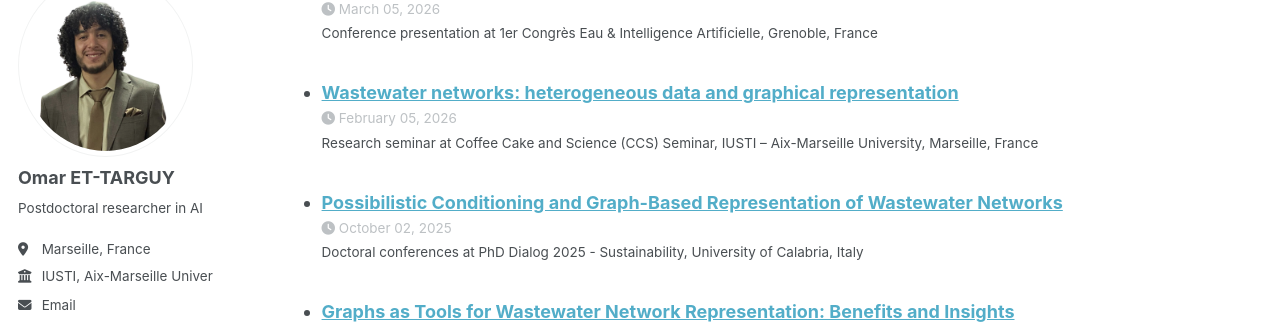
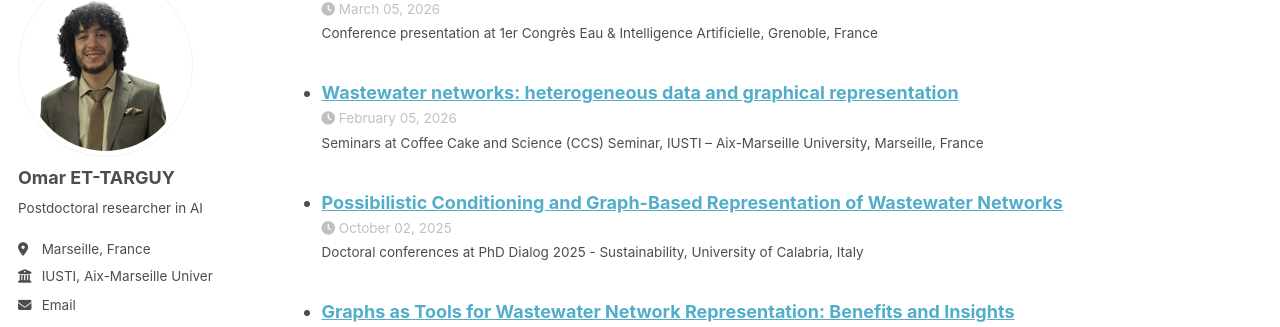
Before and after one commit to ET-TARGUY/et-targuy.github.io, a Jekyll site: the page built from _pages/cv.md, in a window 1280 px wide and 900 px high, scrolled down 2737 px. Shown: the part 125-452 px from the top of the window. Built offline with Jekyll 4.4.1, drawn with Linux system fonts in a browser that asks for light colours; some web fonts are replaced; a script bundle is joined from its source files by our own code; library files that are not in the unit come from our copies.

Commit message:
add ccs iusti

```diff
--- a/_talks/2026-ccs-iusti.md
+++ b/_talks/2026-ccs-iusti.md
@@ -1,7 +1,7 @@
 ---
 title: "Wastewater networks: heterogeneous data and graphical representation"
 collection: talks
-type: "Research seminar"
+type: "Seminars"
 permalink: /talks/2026-ccs-iusti
 venue: "Coffee Cake and Science (CCS) Seminar, IUSTI – Aix-Marseille University"
 date: 2026-02-05
```
